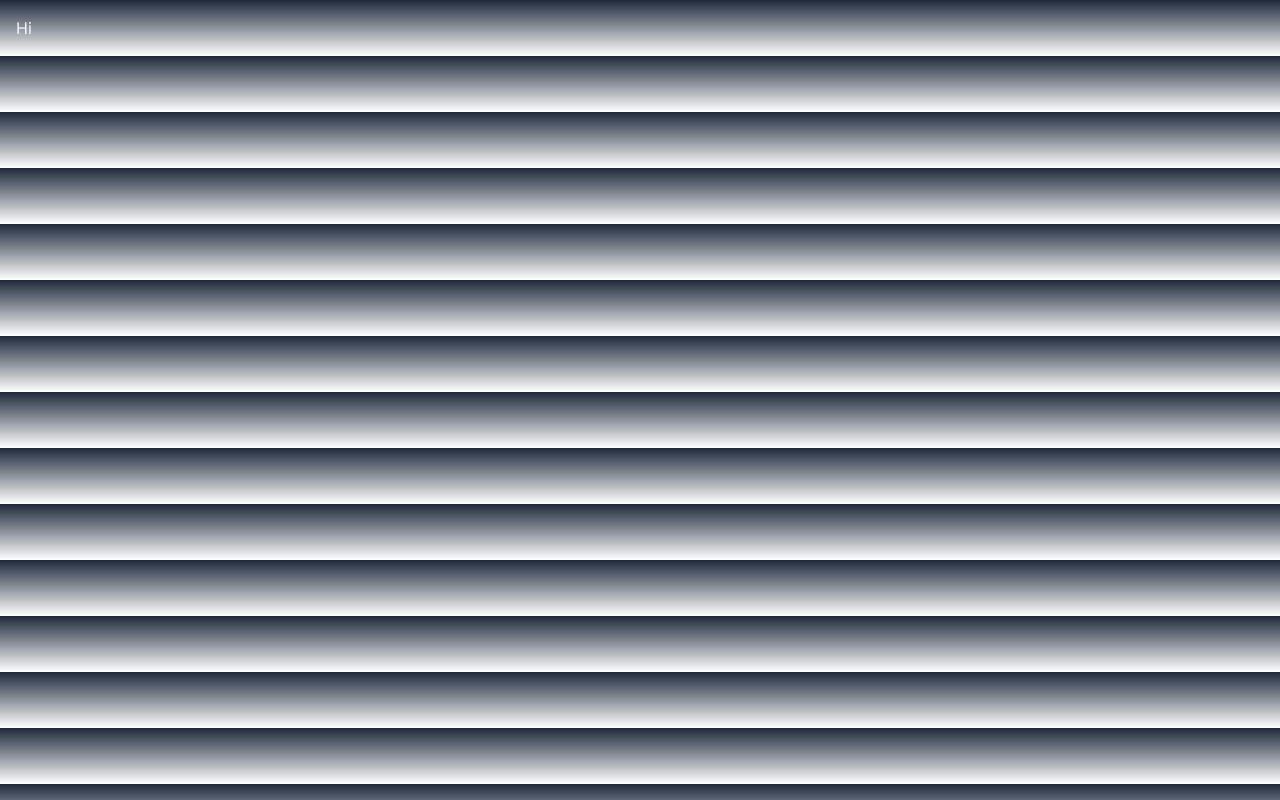
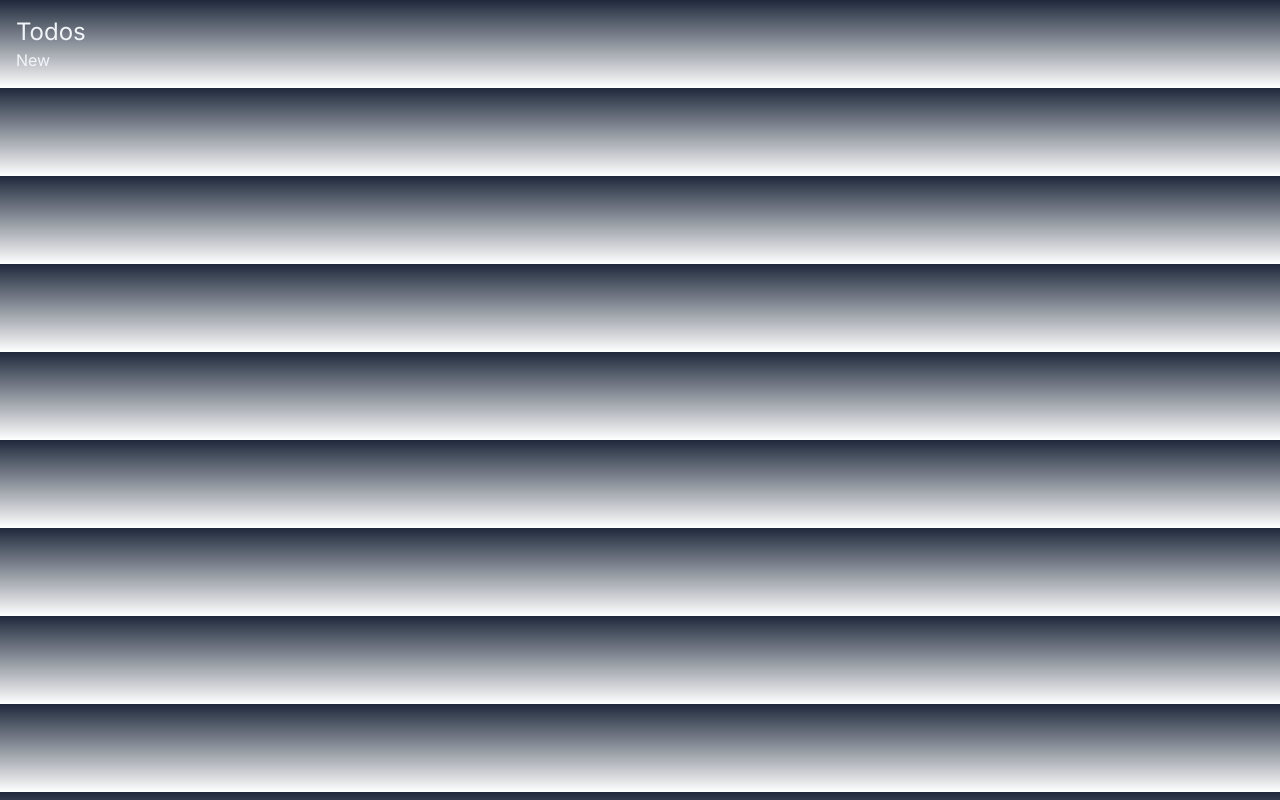
Before and after one commit to code0monkey1/next-js-todo-list, a Next.js app: page / in a window 1280 px wide. Built offline with nearby package versions, Linux system fonts and the light colour scheme.

Commit message:
5 Jul 2023, 10:21

```diff
--- a/src/app/page.tsx
+++ b/src/app/page.tsx
@@ -1,9 +1,14 @@
 import Image from 'next/image'
+import Link from 'next/link'
 
 export default function Home() {
-  return (
-    <main>
-      <h1>Hi</h1>
-    </main>
+  return (<>
+          <header>
+            <h1 className='text-2xl'>Todos</h1>
+            <Link href='/new'>New</Link>
+             </header>
+          <ul>  </ul>
+
+        </>
   )
 }
```
